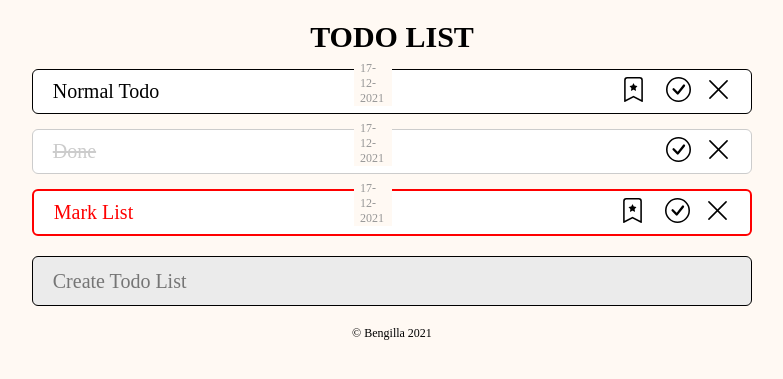
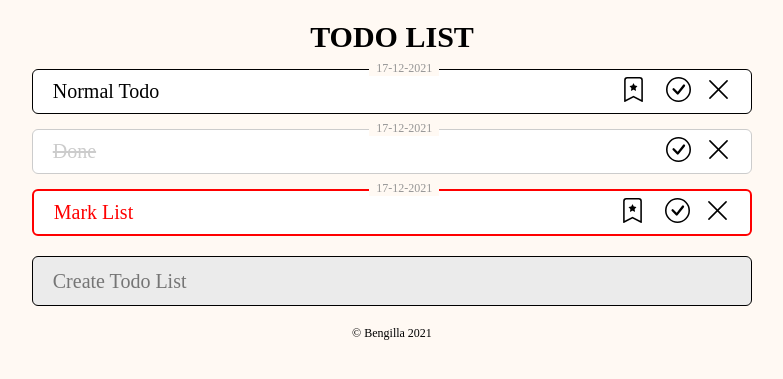
Before and after one commit to Bengilla/todo_list, a Flask app: page / in a window 1280 px wide. Shown: the top 379 px of the page, without its empty margins (248-1031 px from the left). Run offline with Flask 2, Linux system fonts and the light colour scheme; data comes from the database, SQL or seed files in the repository; some libraries are stand-ins or nearby versions; some web fonts are replaced.

Commit message:
Update style.css

```diff
--- a/static/style.css
+++ b/static/style.css
@@ -26,8 +26,13 @@ body {
 
 .date {
     position: absolute;
-    margin: -8px 50% 0 45%;
-    padding: 0 6px;
+    left: 47%;
+    text-align: center;
+    width: 70px;
+    /* justify-content: center;
+    align-items: center; */
+    /* margin: -8px auto; */
+    margin-top: -8px;
     color: #969696;
     font-size: 12px;
     font-weight: 300;
```
